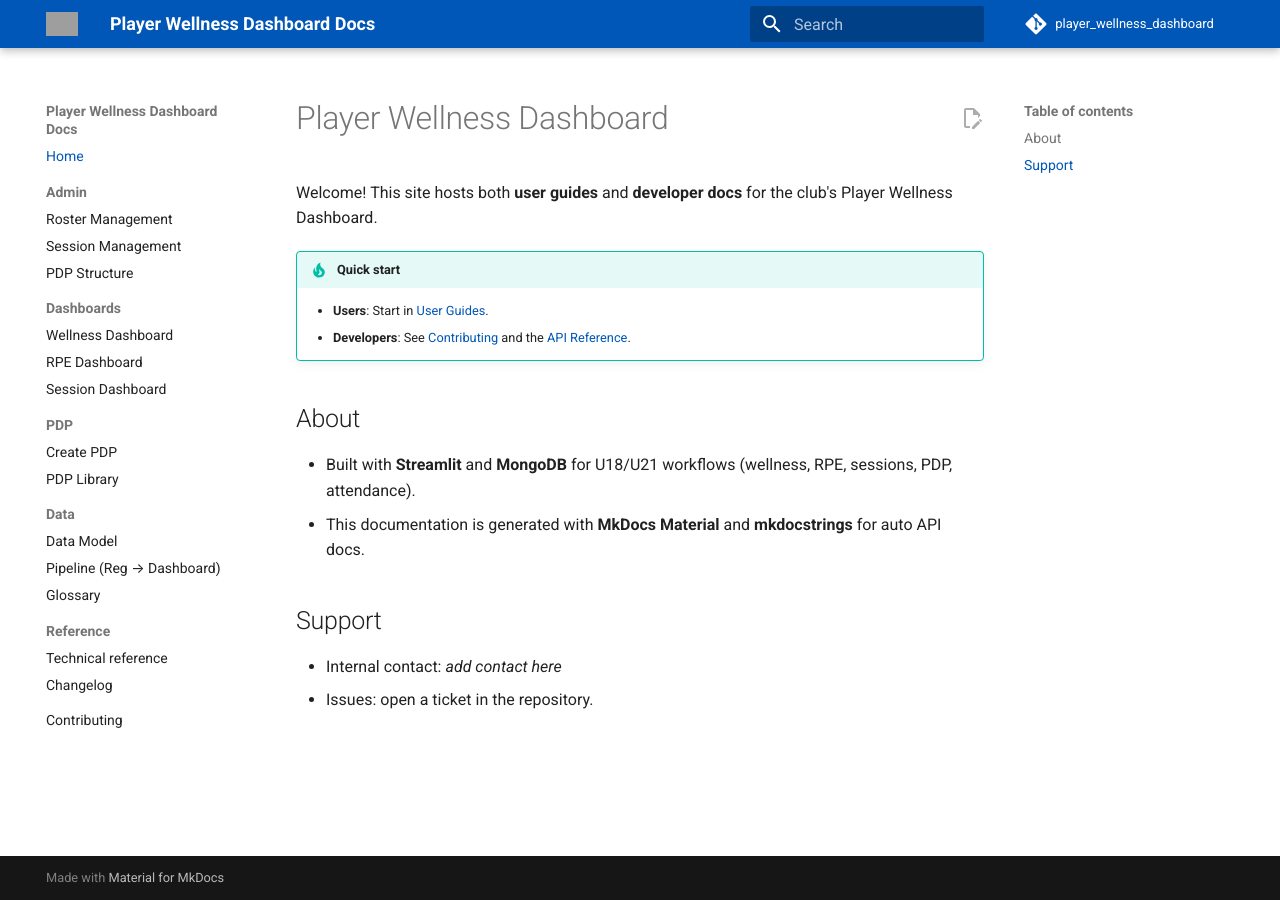
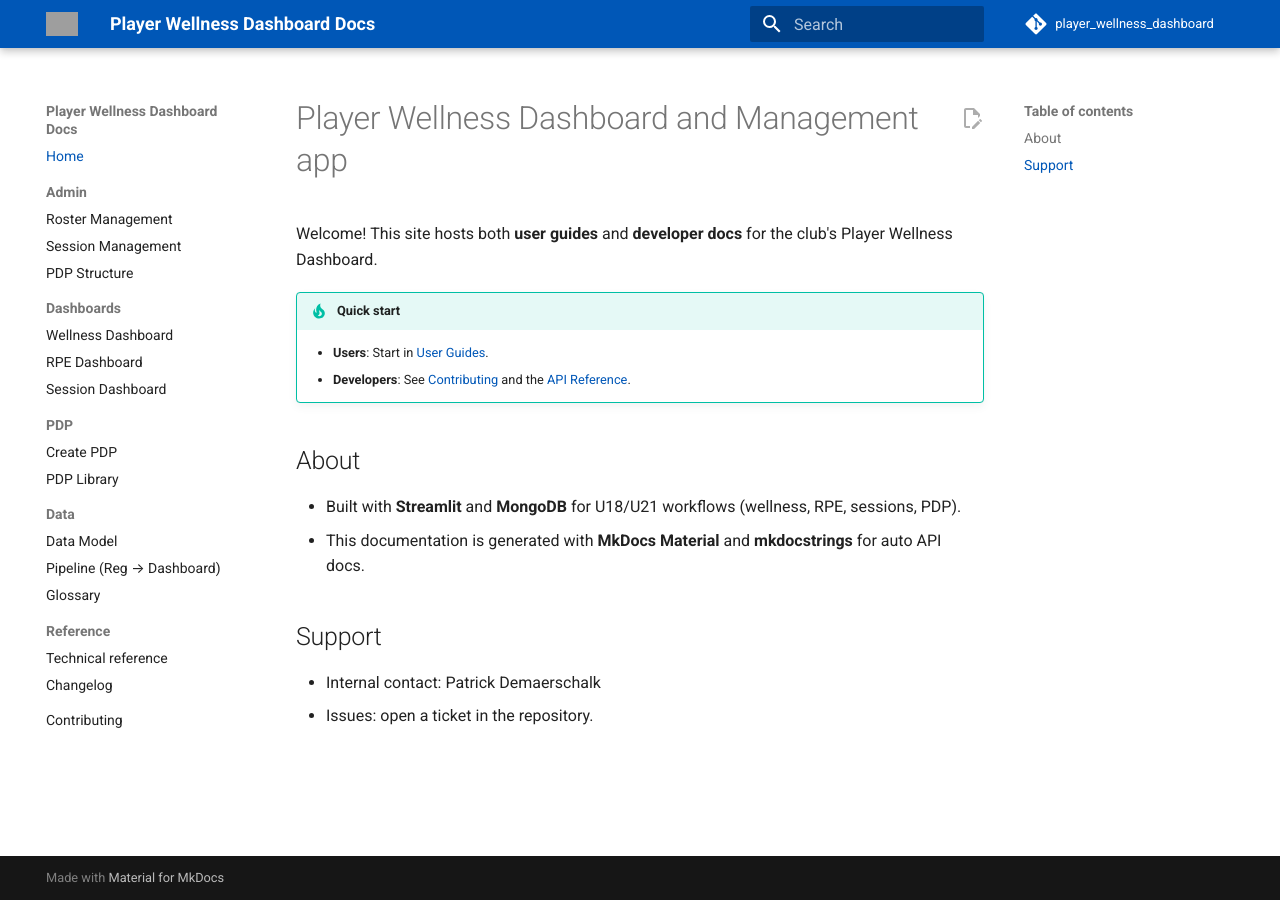
Before and after one commit to pdemaers/player_wellness_dashboard, an MkDocs documentation site: the page built from docs/index.md, in a window 1280 px wide. Built offline with MkDocs 1.6.1 and Material for MkDocs 9.7.7, drawn with Linux system fonts in a browser that asks for light colours; comment, search, counter and statistics services are not loaded; grey boxes are pictures that could not be loaded.

Commit message:
docs: update index.md

```diff
--- a/docs/index.md
+++ b/docs/index.md
@@ -1,4 +1,4 @@
-# Player Wellness Dashboard
+# Player Wellness Dashboard and Management app
 
 Welcome! This site hosts both **user guides** and **developer docs** for the club's Player Wellness Dashboard.
 
@@ -7,9 +7,9 @@ Welcome! This site hosts both **user guides** and **developer docs** for the clu
     - **Developers**: See [Contributing](contributing.md) and the [API Reference](reference/api.md).
 
 ## About
-- Built with **Streamlit** and **MongoDB** for U18/U21 workflows (wellness, RPE, sessions, PDP, attendance).
+- Built with **Streamlit** and **MongoDB** for U18/U21 workflows (wellness, RPE, sessions, PDP).
 - This documentation is generated with **MkDocs Material** and **mkdocstrings** for auto API docs.
 
 ## Support
-- Internal contact: _add contact here_
+- Internal contact: Patrick Demaerschalk
 - Issues: open a ticket in the repository.
```
